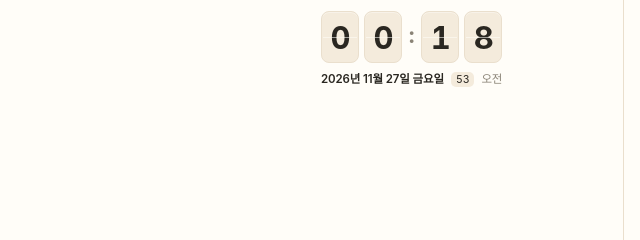
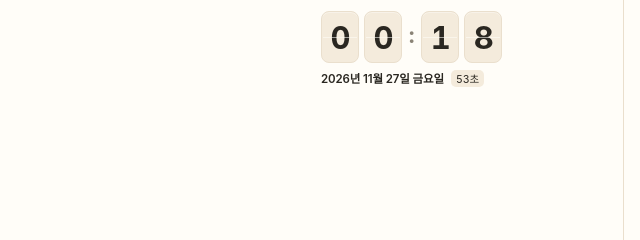
Before and after one commit to rorerty/1, a plain HTML site: page clock-quote.html in a window 1280 px wide. Shown: the part 368-608 px from the top of the page, 19-659 px from the left. Drawn offline with Linux system fonts and the light colour scheme.

Commit message:
clock-quote: drop redundant am/pm, secs label

```diff
--- a/clock-quote.html
+++ b/clock-quote.html
@@ -110,7 +110,7 @@
         <span class="colon blink">:</span>
         <span class="d" id="m1">0</span><span class="d" id="m2">0</span>
       </div>
-      <div class="below"><b id="date">—</b><span class="secs" id="secs">00</span><span id="ampm"></span></div>
+      <div class="below"><b id="date">—</b><span class="secs" id="secs">00초</span></div>
     </section>
     <section class="quote">
       <div class="qlbl">오늘의 한 줄</div>
@@ -172,10 +172,9 @@
     var mm = String(n.getMinutes()).padStart(2,'0');
     setDigit(els[0], hh[0], 0); setDigit(els[1], hh[1], 1);
     setDigit(els[2], mm[0], 2); setDigit(els[3], mm[1], 3);
-    document.getElementById('secs').textContent = String(n.getSeconds()).padStart(2,'0');
+    document.getElementById('secs').textContent = String(n.getSeconds()).padStart(2,'0') + '초';
     document.getElementById('date').textContent = n.getFullYear() + '년 ' + (n.getMonth()+1) + '월 ' + n.getDate() + '일 ' + WD[n.getDay()] + '요일';
     var h = n.getHours();
-    document.getElementById('ampm').textContent = h < 12 ? '오전' : '오후';
     var left = Math.max(0, 24*60 - (h*60 + n.getMinutes()));
     document.getElementById('hint').textContent = '오늘 ' + Math.floor(left/60) + '시간 ' + (left%60) + '분 남음';
     var cur = dkey(n);
```
